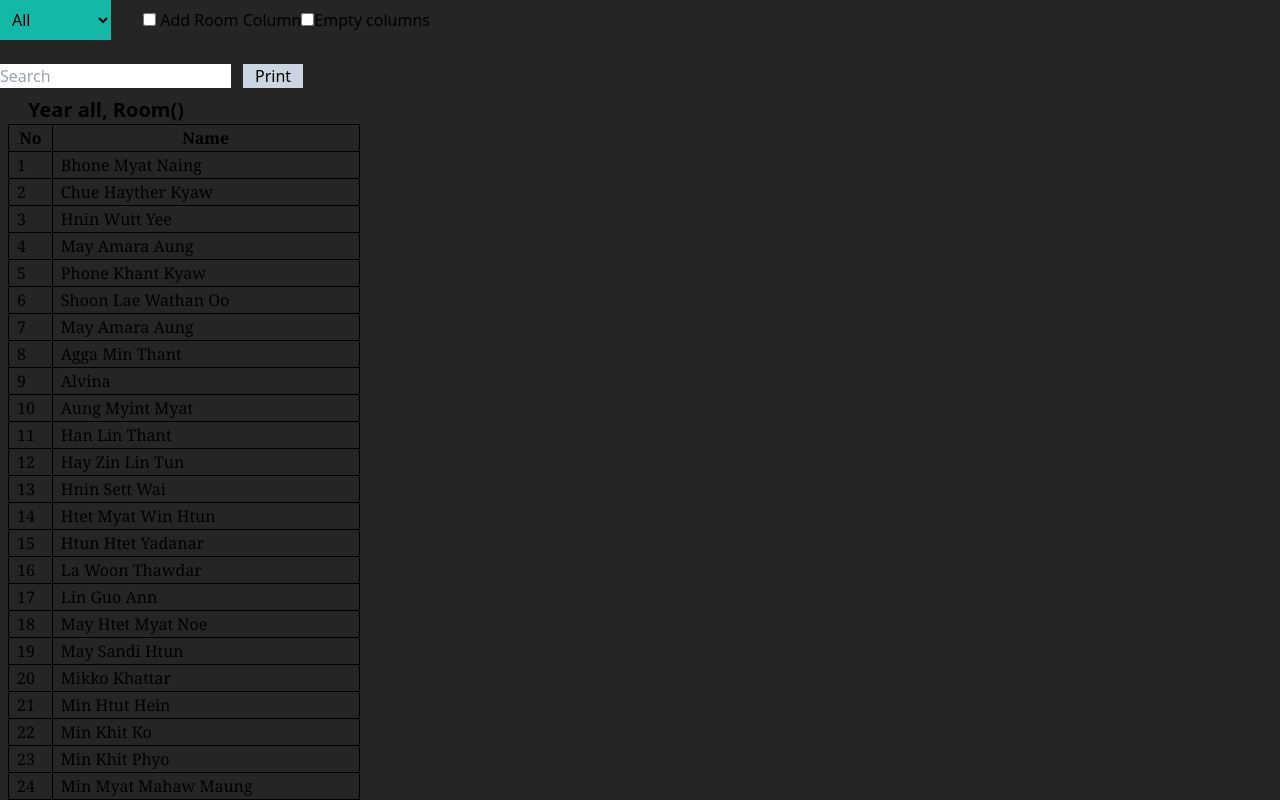
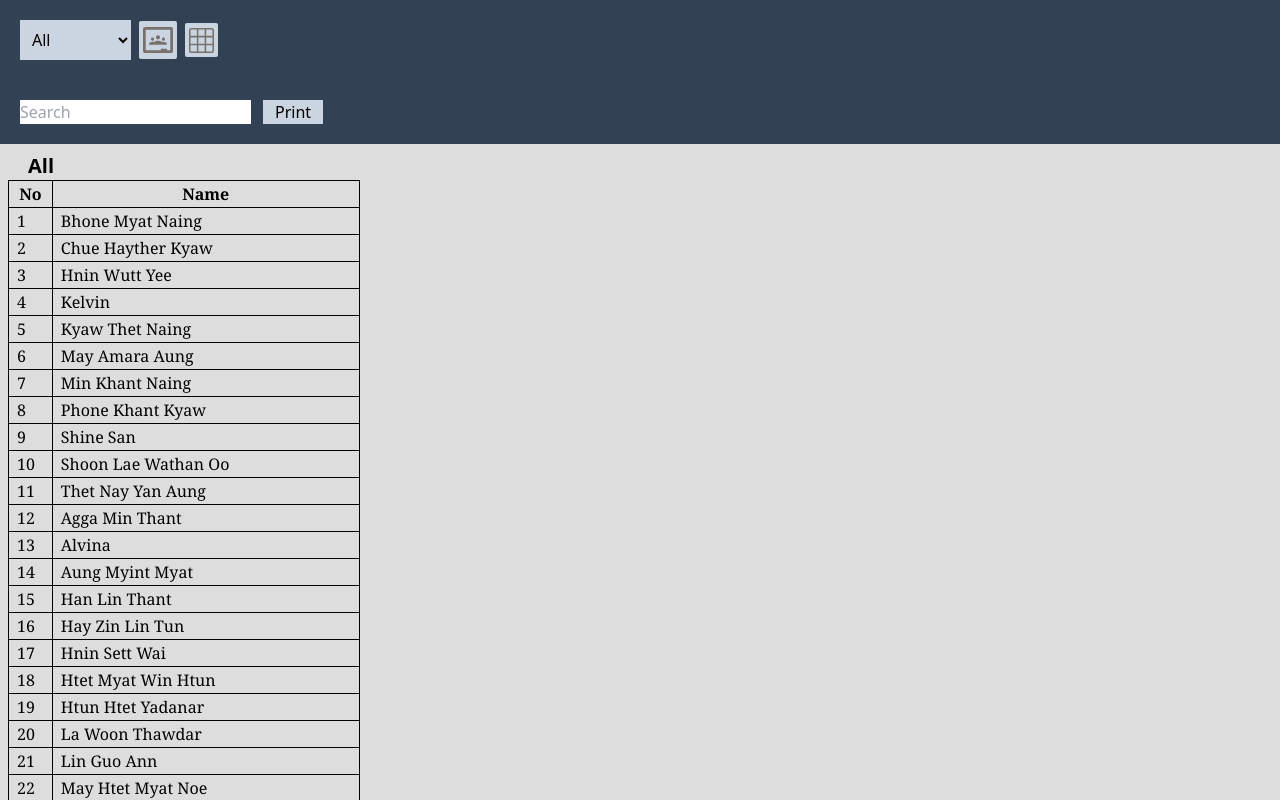
Before and after one commit to zsphinxyz/next01, a Next.js app: page /att in a window 1280 px wide. Shown: the top 800 px of the page. Built offline with nearby package versions, Linux system fonts and the light colour scheme.

Commit message:
update ui design

```diff
--- a/app/globals.css
+++ b/app/globals.css
@@ -10,7 +10,7 @@
 
 @media (prefers-color-scheme: dark) {
   :root {
-    --foreground-rgb: 255, 255, 255;
+    --foreground-rgb: 0, 0, 0;
     --background-start-rgb: 0, 0, 0;
     --background-end-rgb: 0, 0, 0;
   }
@@ -18,11 +18,5 @@
 
 body {
   color: rgb(var(--foreground-rgb));
-  /* background: linear-gradient(
-      to bottom,
-      transparent,
-      rgb(var(--background-end-rgb))
-    )
-    rgb(var(--background-start-rgb)); */
-    background-color: #252525;
+  background-color: #ddd;
 }
--- a/app/page.tsx
+++ b/app/page.tsx
@@ -2,7 +2,7 @@ import Link from 'next/link'
 
 export default function Home() {
   return (
-    <main className="flex min-w-screen min-h-screen">
+    <main className="flex min-w-screen min-h-screen items-center justify-center flex-col">
      <p className='text-sm'>Home</p>
     <span className="text-4xl font-black text-gray-300">PAGE</span>
     <div className="flex flex-col">
--- a/package.json
+++ b/package.json
@@ -19,6 +19,7 @@
     "postcss": "8.4.24",
     "react": "18.2.0",
     "react-dom": "18.2.0",
+    "react-icons": "^4.11.0",
     "react-to-print": "^2.14.13",
     "tailwindcss": "3.3.2",
     "typescript": "5.1.3"
--- a/pages/att/index.tsx
+++ b/pages/att/index.tsx
@@ -1,13 +1,16 @@
 import '@/app/globals.css'
 import data from '@/utils/data.json'
 import yearData from '@/utils/year.json'
+
+import {SiGoogleclassroom} from 'react-icons/si';
+import {BsGrid3X3} from 'react-icons/bs';
 
 import { useRef, useEffect, useState } from 'react';
 import ReactToPrint from "react-to-print"
 
 
 export default function Att() {
-	const [year, setYear] = useState('all');
+	const [year, setYear] = useState('All');
 	const [room, setRoom] = useState<number[]>([]);
 	const [r, setR] = useState('1');
 	const [search, setSearch] = useState('')
@@ -37,61 +40,69 @@ export default function Att() {
 		}
 
 	return(
-		<div>
+		<div >
+
 	  {/* Controls for table */}
-		<div>
-
+		<div className='select-none bg-slate-700 p-5'>
+			{/* Control for upper row */}
+		<div className='flex items-center'>
 			<select onChange={e=>{
 				setYear(e.target.value)
 				}}
-		className="p-2 bg-teal-500 text-black bold"
+				className="p-2 bg-slate-300 text-black bold"
 			>
-
-		<option value='all'> All </option>
 				{
 					yearData.map((i) => (
 						<option key={i.year}
 							value={i.year} >
-					{['Nursery','Reception'].includes(i.year) ? i.year : 'Year '+i.year}
+							{['Nursery','Reception', 'All'].includes(i.year) ? i.year : 'Year '+i.year}
 						</option>
 					))
 				}
 			</select>
 
-		<label>
+		<label className={`bg-slate-300 p-1 rounded-sm ml-2 ${yearcol && 'bg-green-200'}`}>
 		<input 	type='checkbox'
 				checked={yearcol}
-						className="ml-8"
+				className=" appearance-none peer"
 				onChange={() => setYearcol(!yearcol)}
-		/> Add Room Column
+		/>
+		<SiGoogleclassroom className='w-fit inline text-[30px] text-stone-500 peer-checked:text-green-700' />
 	</label>
 
-	<label>
+	<label className={`bg-slate-300 p-1 rounded-sm ml-2 ${empty && 'bg-green-200'}`}>
 		<input
 			type='checkbox'
 			checked={empty}
+			className='appearance-none peer'
 			onChange={ () => setEmpty(!empty) }
 		/>
-		Empty columns
+		<BsGrid3X3  className='w-fit inline text-[25px] text-stone-500 peer-checked:text-green-700' />
 	</label>
+	</div> {/* upper contol row ends */}
 
-		<br />
+
+		{/* Middle row starts*/}
+		<div className='w-full h-10 flex items-center '>
 			{
 				room.map(i => (
 				<>
-				<input type='checkbox'
+					<label>
+						<input  type='checkbox'
 								key={i}
 								id={i.toString()}
 								onChange={handleInput}
-					/>
-					R-{i}
+								className='appearance-none peer'
+						/> <span className='bg-slate-300 p-1 rounded-sm w-full h-full peer-checked:bg-green-500'>R-{i}</span>
+					</label>
 				</>
 				))
 			}
-		<br />
+		</div> {/* Middle row ends */}
 
-		</div>
 
+			{/* bottom contol row starts */}
+			<div>
 			<input
 				placeholder='Search'
 				onChange={(e)=>setSearch(e.target.value)}
@@ -109,13 +120,16 @@ export default function Att() {
 						pageStyle="print"
 						/>
 
-		<br />
+			</div> {/* bottwm control row ends */}
+
+		</div>	{/* end of table contol */}
+
 		<div
 		ref={printRef}
 		className='w-fit border-green-200 p-2'>
 
 		<h1 className="font-bold text-xl pl-5">
-			Year {year}, Room({r.split('').sort().join()})
+			{year == 'All' ?  'All' : `Year ${year}, Room(${r.split('').sort().join()})` }
 		</h1>
 
  		<table className='font-serif font-[12px] whitespace-nowrap '>
@@ -145,7 +159,7 @@ export default function Att() {
 
 
 		 {
-		 data.filter(j => year=='all' ?
+		 data.filter(j => year=='All' ?
 		 			j.year :
 					(j.year.toString() == year && r.concat('0').includes(j.room.toString()) ))
 					.filter(s => search.length !=0 ?
@@ -182,6 +196,7 @@ export default function Att() {
 
 		</tbody>
 		</table>
+
 		</div>
 		</div>
 	)
--- a/utils/year.json
+++ b/utils/year.json
@@ -1,4 +1,8 @@
 [
+	{
+	"year":"All",
+	"room":[]
+	},
 	{
 		"year":"Nursery",
 		"room": []
```
Also changed, not shown: utils/data.json, 1 other file (tests, documents, lock files or other folders). Lines whose indentation alone changed are shown as unchanged.
